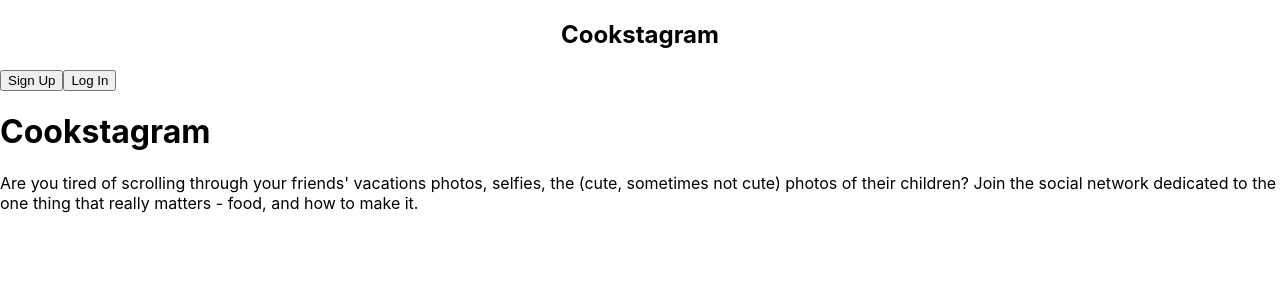
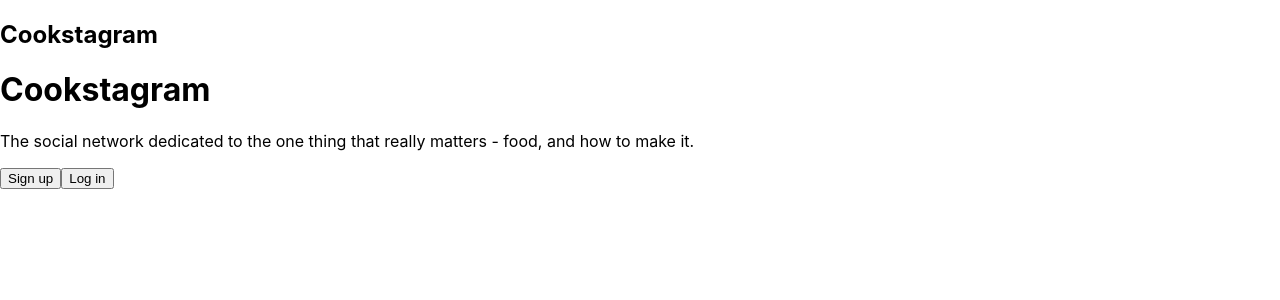
Before and after one commit to ehorn24/cookstagram, a React (Create React App) app: page / in a window 1280 px wide. Shown: the top 300 px of the page. Built offline with nearby package versions, Linux system fonts and the light colour scheme.

Commit message:
did stuff

```diff
--- a/package.json
+++ b/package.json
@@ -11,7 +11,8 @@
     "react": "^16.12.0",
     "react-dom": "^16.12.0",
     "react-router-dom": "^5.1.2",
-    "react-scripts": "3.3.1"
+    "react-scripts": "3.3.1",
+    "sass": "^1.25.0"
   },
   "scripts": {
     "start": "react-scripts start",
--- a/src/App.js
+++ b/src/App.js
@@ -1,15 +1,24 @@
-import React from "react";
+import React, { Component } from "react";
+import { BrowserRouter as Router, Route } from "react-router-dom";
 
 import Header from "./Components/Header/Header";
 import Navigation from "./Components/Navigation/Navigation";
 
-function App() {
-  return (
-    <div>
-      <Navigation />
-      <Header />
-    </div>
-  );
+export default class App extends Component {
+  render() {
+    return (
+      <Router>
+        <Route
+          exact
+          path="/"
+          render={props => (
+            <>
+              <Navigation {...props} />
+              <Header />
+            </>
+          )}
+        />
+      </Router>
+    );
+  }
 }
-
-export default App;
--- a/src/Components/Header/Header.js
+++ b/src/Components/Header/Header.js
@@ -5,11 +5,11 @@ const Header = () => {
     <header>
       <h1>Cookstagram</h1>
       <p>
-        Are you tired of scrolling through your friends' vacations photos,
-        selfies, the (cute, sometimes not cute) photos of their children? Join
-        the social network dedicated to the one thing that really matters -
+        The social network dedicated to the one thing that really matters -
         food, and how to make it.
       </p>
+      <button>Sign up</button>
+      <button>Log in</button>
     </header>
   );
 };
--- a/src/Components/Navigation/Navigation.js
+++ b/src/Components/Navigation/Navigation.js
@@ -4,8 +4,6 @@ const Navigation = () => {
   return (
     <nav>
       <h2>Cookstagram</h2>
-      <button>Sign Up</button>
-      <button>Log In</button>
     </nav>
   );
 };
--- a/src/index.js
+++ b/src/index.js
@@ -2,6 +2,6 @@ import React from "react";
 import ReactDOM from "react-dom";
 import App from "./App";
 import "./index.css";
-import "./Styles/App.scss";
+//import "./Styles/App.scss";
 
 ReactDOM.render(<App />, document.getElementById("root"));
```
Also changed, not shown: 1 other file (tests, documents, lock files or other folders).
